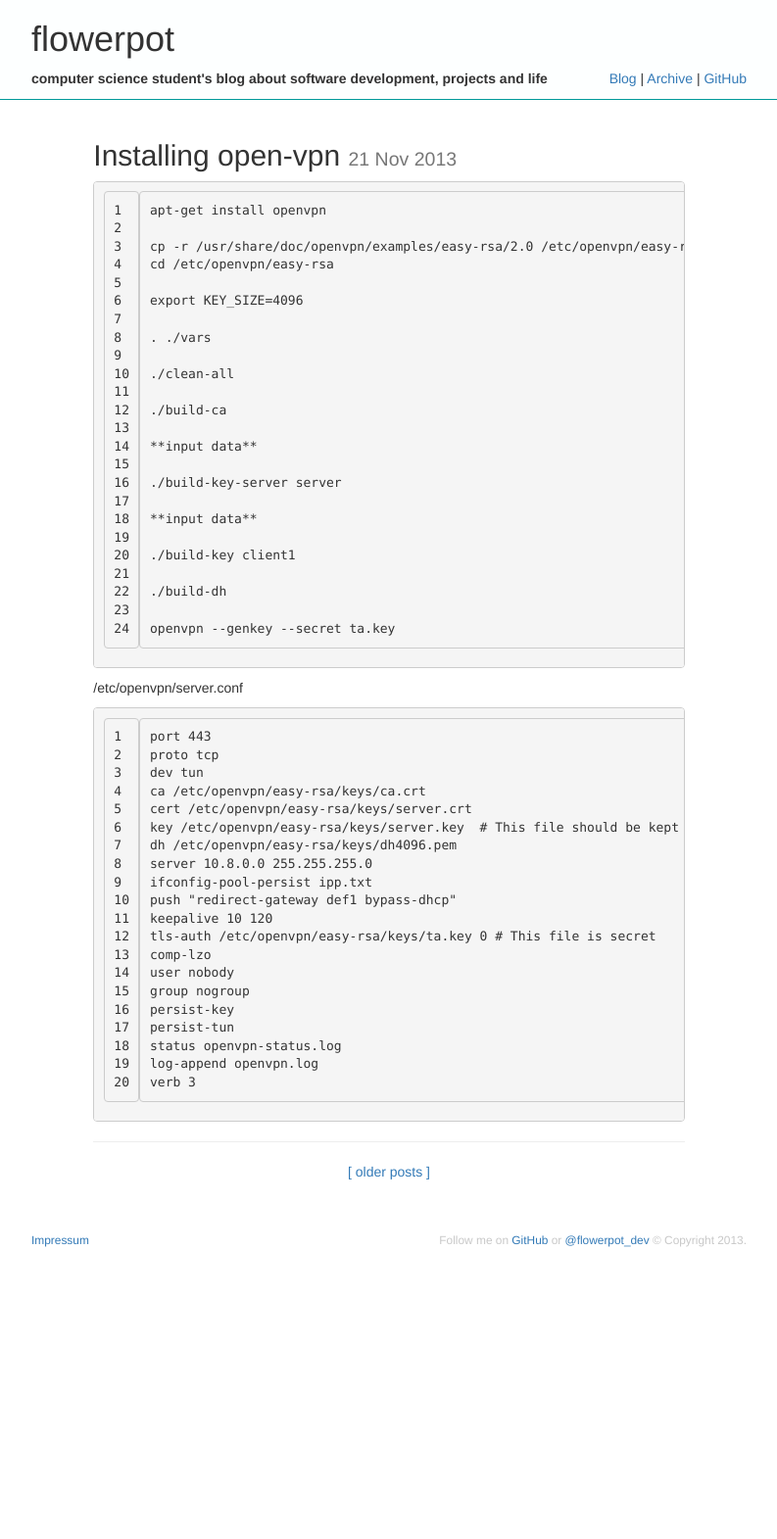
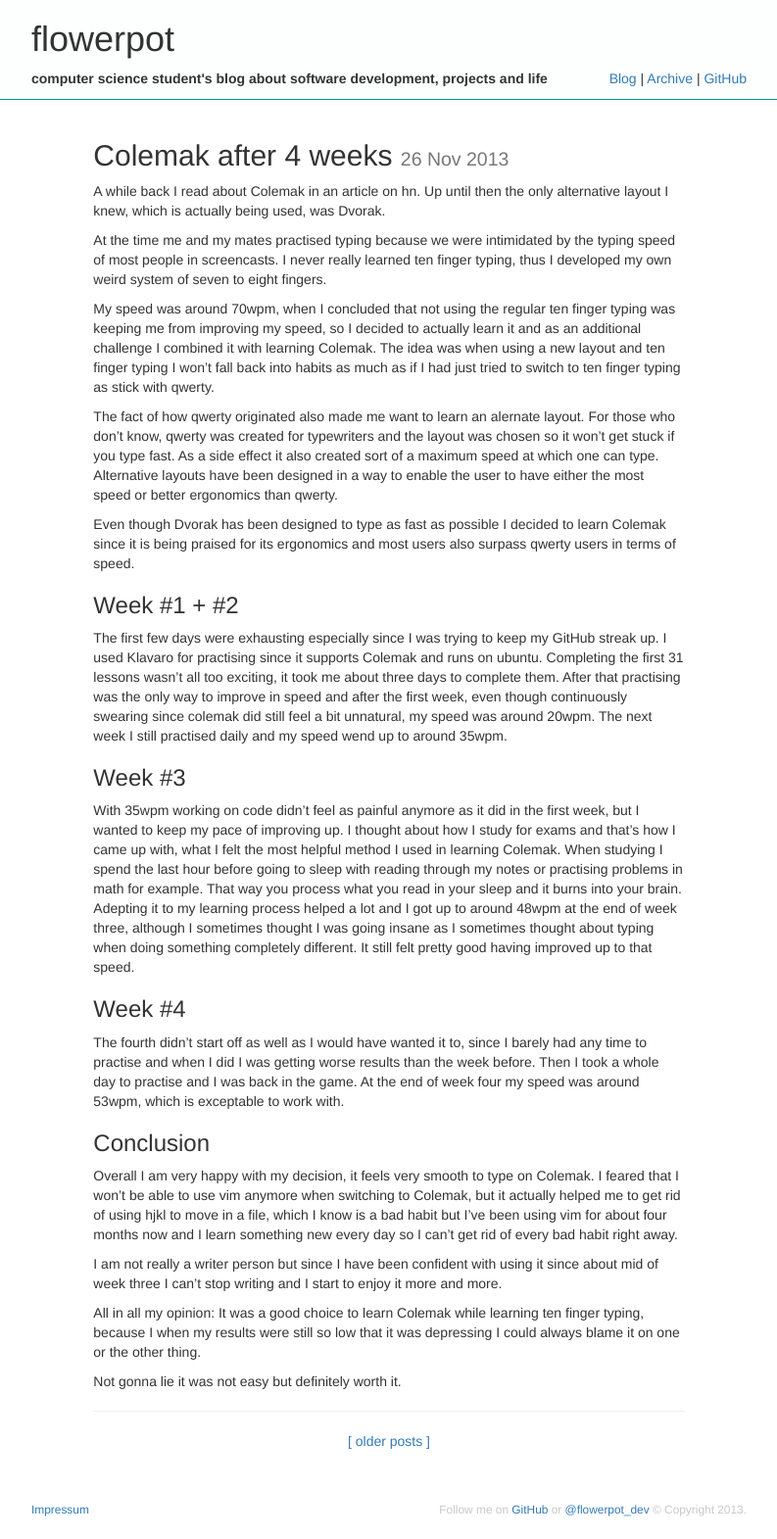
Before and after one commit to flower-pot/blog, a Jekyll site: the page built from index.html, in a window 1280 px wide. Shown: the whole page at 98% size, without its empty margins (243-1036 px from the left). Built offline with Jekyll 4.4.1, drawn with Linux system fonts in a browser that asks for light colours; nearby versions of some CDN libraries; Markdown is read by kramdown in place of the engine named in the settings; comment, search, counter and statistics services are not loaded; before the commit the page ends 1296 px from its top, so only the background shows below that.

Commit message:
nuf writin' fo' today

```diff
--- a/_posts/2013-11-21-install-openvpn.markdown
+++ /dev/null
@@ -1,53 +0,0 @@
----
-layout: post
-title: Installing open-vpn
-teaser: notes on how I installed open-vpn on my server
----
-
-    apt-get install openvpn
-
-    cp -r /usr/share/doc/openvpn/examples/easy-rsa/2.0 /etc/openvpn/easy-rsa
-    cd /etc/openvpn/easy-rsa
-
-    export KEY_SIZE=4096
-
-    . ./vars
-
-    ./clean-all
-
-    ./build-ca
-
-    **input data**
-
-    ./build-key-server server
-
-    **input data**
-
-    ./build-key client1
-
-    ./build-dh
-
-    openvpn --genkey --secret ta.key
-
-/etc/openvpn/server.conf
-
-    port 443
-    proto tcp
-    dev tun
-    ca /etc/openvpn/easy-rsa/keys/ca.crt
-    cert /etc/openvpn/easy-rsa/keys/server.crt
-    key /etc/openvpn/easy-rsa/keys/server.key  # This file should be kept secret
-    dh /etc/openvpn/easy-rsa/keys/dh4096.pem
-    server 10.8.0.0 255.255.255.0
-    ifconfig-pool-persist ipp.txt
-    push "redirect-gateway def1 bypass-dhcp"
-    keepalive 10 120
-    tls-auth /etc/openvpn/easy-rsa/keys/ta.key 0 # This file is secret
-    comp-lzo
-    user nobody
-    group nogroup
-    persist-key
-    persist-tun
-    status openvpn-status.log
-    log-append openvpn.log
-    verb 3
--- /dev/null
+++ b/_posts/2013-11-26-colemak-after-4-weeks.markdown
@@ -0,0 +1,81 @@
+---
+layout: post
+title: Colemak after 4 weeks
+teaser: Experiences of learning colemak after 4 weeks of learning
+---
+
+A while back I read about Colemak in an article on hn. Up until then the only
+alternative layout I knew, which is actually being used, was Dvorak.
+
+At the time me and my mates practised typing because we were intimidated by
+the typing speed of most people in screencasts. I never really learned ten
+finger typing, thus I developed my own weird system of seven to eight fingers.
+
+My speed was around 70wpm, when I concluded that not using the regular ten
+finger typing was keeping me from improving my speed, so I decided to actually
+learn it and as an additional challenge I combined it with learning Colemak.
+The idea was when using a new layout and ten finger typing I won't fall back
+into habits as much as if I had just tried to switch to ten finger typing as
+stick with qwerty.
+
+The fact of how qwerty originated also made me want to learn an alernate
+layout. For those who don't know, qwerty was created for typewriters and the
+layout was chosen so it won't get stuck if you type fast. As a side effect it
+also created sort of a maximum speed at which one can type. Alternative layouts
+have been designed in a way to enable the user to have either the most speed
+or better ergonomics than qwerty.
+
+Even though Dvorak has been designed to type as fast as possible I decided to
+learn Colemak since it is being praised for its ergonomics and most users
+also surpass qwerty users in terms of speed.
+
+###Week #1 + #2
+
+The first few days were exhausting especially since I was trying to keep my
+GitHub streak up. I used Klavaro for practising since it supports Colemak and
+runs on ubuntu. Completing the first 31 lessons wasn't all too exciting, it
+took me about three days to complete them. After that practising was the only
+way to improve in speed and after the first week, even though continuously
+swearing since colemak did still feel a bit unnatural, my speed was around
+20wpm. The next week I still practised daily and my speed wend up to around
+35wpm.
+
+###Week #3
+
+With 35wpm working on code didn't feel as painful anymore as it did in the
+first week, but I wanted to keep my pace of improving up. I thought about how
+I study for exams and that's how I came up with, what I felt the most helpful
+method I used in learning Colemak. When studying I spend the last hour before
+going to sleep with reading through my notes or practising problems in math for
+example. That way you process what you read in your sleep and it burns into
+your brain. Adepting it to my learning process helped a lot and I got up to
+around 48wpm at the end of week three, although I sometimes thought I was going
+insane as I sometimes thought about typing when doing something completely
+different. It still felt pretty good having improved up to that speed.
+
+###Week #4
+
+The fourth didn't start off as well as I would have wanted it to, since I
+barely had any time to practise and when I did I was getting worse results than
+the week before. Then I took a whole day to practise and I was back in the
+game. At the end of week four my speed was around 53wpm, which is exceptable
+to work with.
+
+###Conclusion
+
+Overall I am very happy with my decision, it feels very smooth to type on
+Colemak. I feared that I won't be able to use vim anymore when switching to
+Colemak, but it actually helped me to get rid of using hjkl to move in a file,
+which I know is a bad habit but I've been using vim for about four months now
+and I learn something new every day so I can't get rid of every bad habit right
+away.
+
+I am not really a writer person but since I have been confident with using it
+since about mid of week three I can't stop writing and I start to enjoy it more
+and more.
+
+All in all my opinion: It was a good choice to learn Colemak while learning ten
+finger typing, because I when my results were still so low that it was
+depressing I could always blame it on one or the other thing.
+
+Not gonna lie it was not easy but definitely worth it.
```
Also changed, not shown: _layouts/archive.html (+11 -4 lines), _posts/2013-11-18-39-days-in.markdown (+79 -8 lines).
